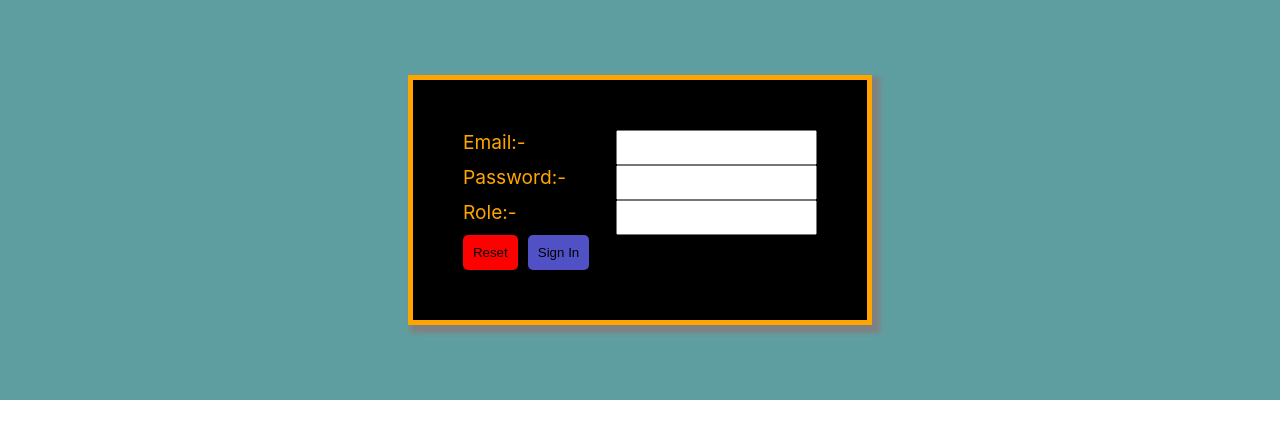
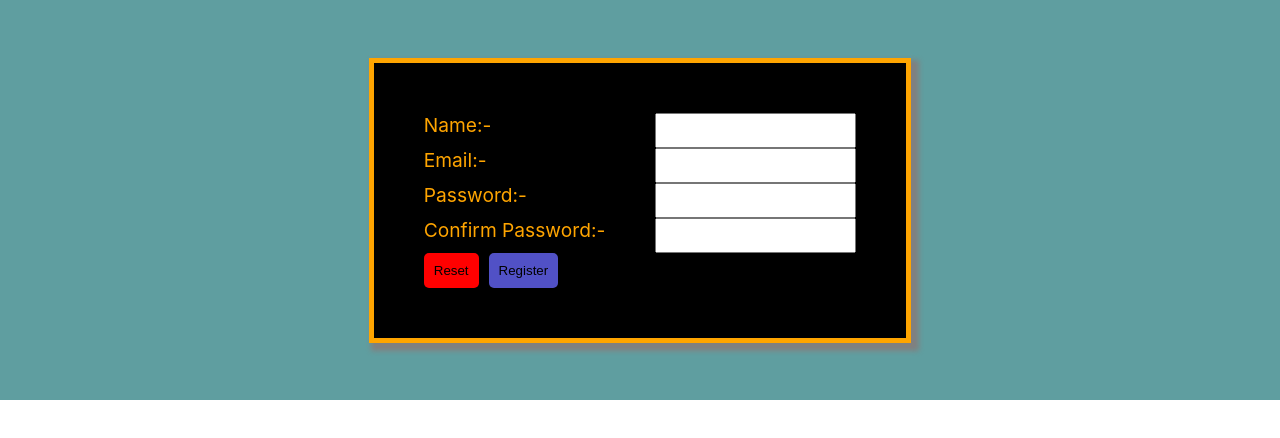
Before and after one commit to Amar41901/Amaro-Ecommerce-app, a React (Vite) app in the folder ecom-products-app/: page /signin in a window 1280 px wide. Shown: the top 438 px of the page. Built offline with nearby package versions, Linux system fonts and the light colour scheme.

Commit message:
security: remove frontend role selection from registration

```diff
--- a/ecom-products-app/src/pages/Registration.jsx
+++ b/ecom-products-app/src/pages/Registration.jsx
@@ -1,118 +1,195 @@
-import React, { useState } from 'react';
+import { useState } from 'react';
 import '../styles/Form.css';
-import {useNavigate} from 'react-router'
+import { useNavigate } from 'react-router-dom';
 
-function Registration(props) {
-    const [formData, setFormData]  = useState({
-        email:'',
-        password:'',
-        role:''
+function Registration() {
+
+    const navigate = useNavigate();
+
+    const [formData, setFormData] = useState({
+        name: '',
+        email: '',
+        password: '',
+        confirmPassword: ''
     });
 
     const [errors, setErrors] = useState({});
-    const navigate = useNavigate();
 
-    const handleChange = (e)=>{
-        const {name, value} = e.target;
+    const handleChange = (e) => {
+        const { name, value } = e.target;
+
         setFormData({
             ...formData,
-            [name]:value
-        })
-    }
+            [name]: value
+        });
+    };
 
-    const handleSubmit = (e) =>{
-        e.preventDefault();
-        const newErrors = validateData(formData);
-        setErrors(newErrors);
-          if(Object.keys(newErrors).length === 0){
-            alert("Form submitted successfully!!!", formData.role);
-            console.log("Form data received: ", formData);
+    const validateData = (data) => {
 
-            //day 2
-            localStorage.setItem('user-email',formData.email);
-            localStorage.setItem('user-password',formData.password);
-            localStorage.setItem('user-role',formData.role);
-            handleReset();
-            navigate('/login');
-
-            }else{
-                alert("Errors occured while form submission!!");
-                console.log("Errors occured: ", newErrors);
-            }
-    }
-
-
-
-    const handleReset = ()=>{
-        setFormData({
-            email:'',
-            password:'',
-            role:''
-        });
-        setErrors({})
-    }
-
-    const validateData = (data) =>{
         const errors = {};
 
-        if(data.email.trim()===''){
-            errors.email = 'Email is required';
-        }else if(!/^[^\s@]+@[^\s@]+\.[^\s@]+$/i.test(data.email)){
-            errors.email = 'Invalid format';
+        // Name validation
+        if (data.name.trim() === '') {
+            errors.name = 'Name is required';
         }
 
-        if(data.password.trim()===''){
-            errors.password = 'password is required';
-        } else if(data.password.length < 6){
-             errors.password = 'password must be atleast 6 chars long';
+        // Email validation
+        if (data.email.trim() === '') {
+            errors.email = 'Email is required';
+        } else if (!/^[^\s@]+@[^\s@]+\.[^\s@]+$/i.test(data.email)) {
+            errors.email = 'Invalid email format';
         }
 
-        if(data.role.trim()===''){
-            errors.role = 'role is required';
+        // Password validation
+        if (data.password.trim() === '') {
+            errors.password = 'Password is required';
+        } else if (data.password.length < 6) {
+            errors.password = 'Password must be at least 6 characters';
+        }
+
+        // Confirm password validation
+        if (data.confirmPassword.trim() === '') {
+            errors.confirmPassword = 'Confirm password is required';
+        } else if (data.password !== data.confirmPassword) {
+            errors.confirmPassword = 'Passwords do not match';
         }
 
         return errors;
-    }
+    };
+
+    const handleSubmit = (e) => {
+
+        e.preventDefault();
+
+        const newErrors = validateData(formData);
+
+        setErrors(newErrors);
+
+        if (Object.keys(newErrors).length === 0) {
+
+            console.log('Validated Registration Data:', formData);
+
+            // Backend API integration will come next
+            alert('Validation successful');
+
+            handleReset();
+
+            navigate('/login');
+
+        } else {
+
+            console.log('Validation Errors:', newErrors);
+
+        }
+    };
+
+    const handleReset = () => {
+
+        setFormData({
+            name: '',
+            email: '',
+            password: '',
+            confirmPassword: ''
+        });
+
+        setErrors({});
+    };
 
     return (
         <div className='form-div'>
-            <form action="" onSubmit={handleSubmit} onReset={handleReset}>
+
+            <form onSubmit={handleSubmit} onReset={handleReset}>
+
+                {/* Name */}
+
+                <div className='field'>
+                    <label htmlFor="name">Name:-</label>
+
+                    <input
+                        type="text"
+                        id='name'
+                        name='name'
+                        value={formData.name}
+                        onChange={handleChange}
+                    />
+                </div>
+
+                {errors.name && (
+                    <span className='error-msg'>{errors.name}</span>
+                )}
+
+                {/* Email */}
+
                 <div className='field'>
                     <label htmlFor="email">Email:-</label>
-                    <input type="email"
+
+                    <input
+                        type="email"
                         id='email'
                         name='email'
                         value={formData.email}
                         onChange={handleChange}
                     />
                 </div>
-                {errors.email && (<span className='error-msg'>{errors.email}</span>)}
+
+                {errors.email && (
+                    <span className='error-msg'>{errors.email}</span>
+                )}
+
+                {/* Password */}
 
                 <div className='field'>
                     <label htmlFor="password">Password:-</label>
-                    <input type="password"
+
+                    <input
+                        type="password"
                         id='password'
                         name='password'
                         value={formData.password}
                         onChange={handleChange}
                     />
                 </div>
-                {errors.password && (<span className='error-msg'>{errors.password}</span>)}
+
+                {errors.password && (
+                    <span className='error-msg'>{errors.password}</span>
+                )}
+
+                {/* Confirm Password */}
+
                 <div className='field'>
-                    <label htmlFor="role">Role:-</label>
-                    <input type="role"
-                        id='role'
-                        name='role'
-                        value={formData.role}
+                    <label htmlFor="confirmPassword">
+                        Confirm Password:-
+                    </label>
+
+                    <input
+                        type="password"
+                        id='confirmPassword'
+                        name='confirmPassword'
+                        value={formData.confirmPassword}
                         onChange={handleChange}
                     />
                 </div>
-                {errors.role && (<span className='error-msg'>{errors.role}</span>)}
+
+                {errors.confirmPassword && (
+                    <span className='error-msg'>
+                        {errors.confirmPassword}
+                    </span>
+                )}
+
+                {/* Buttons */}
+
                 <div className='buttons'>
-                    <button id='reset' type='reset'>Reset</button>
-                    <button type='submit'>Sign In</button>
+                    <button id='reset' type='reset'>
+                        Reset
+                    </button>
+
+                    <button type='submit'>
+                        Register
+                    </button>
                 </div>
+
             </form>
+
         </div>
     );
 }
```
